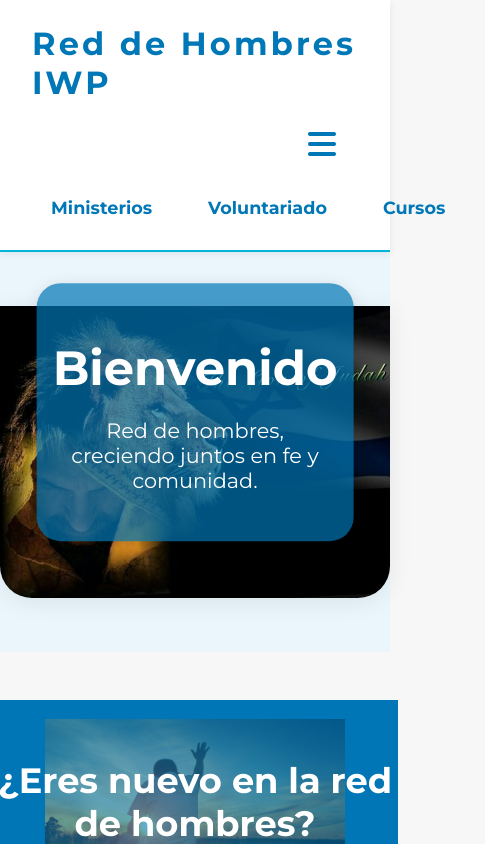
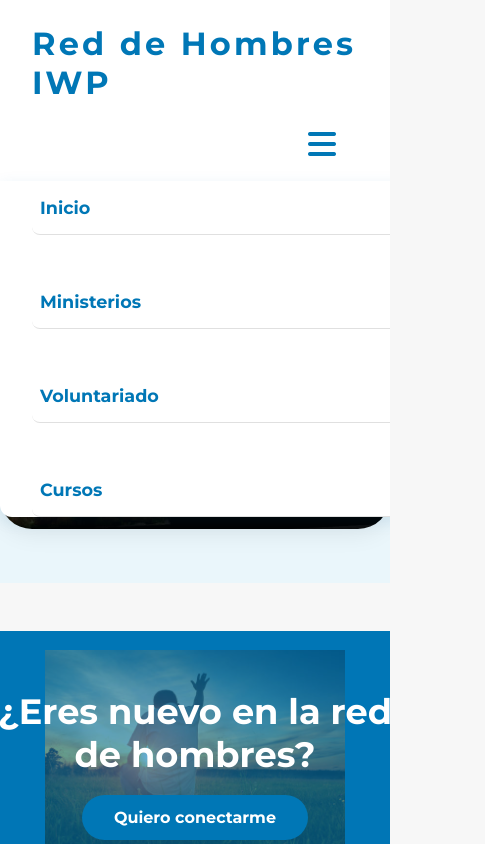
Before and after one commit to jorihuelar136/redhombres, a plain HTML site: page index.html in a window 390 px wide. Both pictures are taken after a click on the button "Abrir menú". Shown: the top 844 px of the page, 485 px wide, since content can reach past the window. Drawn offline with Linux system fonts and the light colour scheme.

Commit message:
menu desplegable ajustado movil

```diff
--- a/index.html
+++ b/index.html
@@ -64,7 +64,7 @@
         menuToggle.addEventListener('click', () => {
           menu.classList.toggle('menu-open');
         });
-        // Submenús: hover en desktop, click en móvil
+        // Submenús: hover en desktop, click en móvil (solo uno abierto)
         document.querySelectorAll('.menu-item').forEach(function(item) {
           const link = item.querySelector('a');
           const submenu = item.querySelector('.submenu');
@@ -75,6 +75,11 @@
           } else {
             link.addEventListener('click', function(e) {
               e.preventDefault();
+              // Cerrar todos los submenús
+              document.querySelectorAll('.submenu').forEach(function(other) {
+                if(other !== submenu) other.style.display = 'none';
+              });
+              // Abrir/cerrar el submenú actual
               submenu.style.display = submenu.style.display === 'block' ? 'none' : 'block';
             });
           }
--- a/styles.css
+++ b/styles.css
@@ -1,3 +1,56 @@
+@media (max-width: 900px) {
+  .navbar {
+    position: relative;
+  }
+  .menu {
+    flex-direction: column;
+    position: absolute;
+    top: 100%;
+    left: 0;
+    right: 0;
+    background: #fff;
+    width: 100vw;
+    max-height: 0;
+    overflow: hidden;
+    box-shadow: 0 4px 16px rgba(0,119,182,0.10);
+    border-radius: 0 0 12px 12px;
+    z-index: 100;
+    transition: max-height 0.3s;
+  }
+  .menu.menu-open {
+    max-height: 600px;
+    overflow: visible;
+  }
+  .menu-item {
+    width: 100%;
+  }
+  .menu-item > a {
+    padding: 1rem 2rem;
+    border-radius: 0;
+    border-bottom: 1px solid #e0e0e0;
+    width: 100%;
+    box-sizing: border-box;
+  }
+  .submenu {
+    position: static;
+    min-width: 100%;
+    box-shadow: none;
+    border-radius: 0;
+    background: #f9f9f9;
+    padding: 0.5rem 0 0.5rem 2rem;
+    display: none;
+  }
+  .submenu.submenu-open {
+    display: block;
+  }
+  .menu-toggle {
+    display: block !important;
+  }
+}
+html, body {
+  max-width: 100vw;
+  overflow-x: hidden;
+}
 /* Logo text styles */
 .logo-text {
   font-size: 2rem;
```
